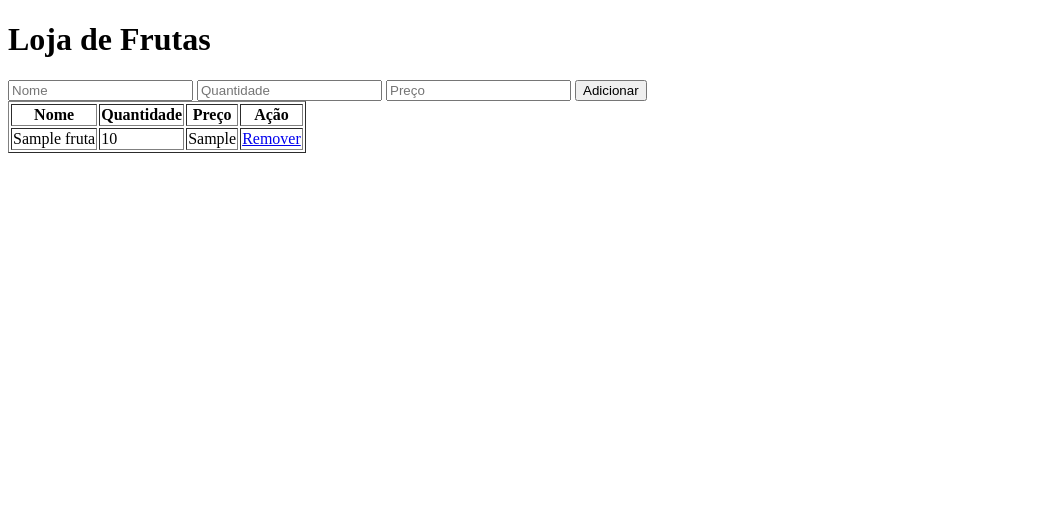
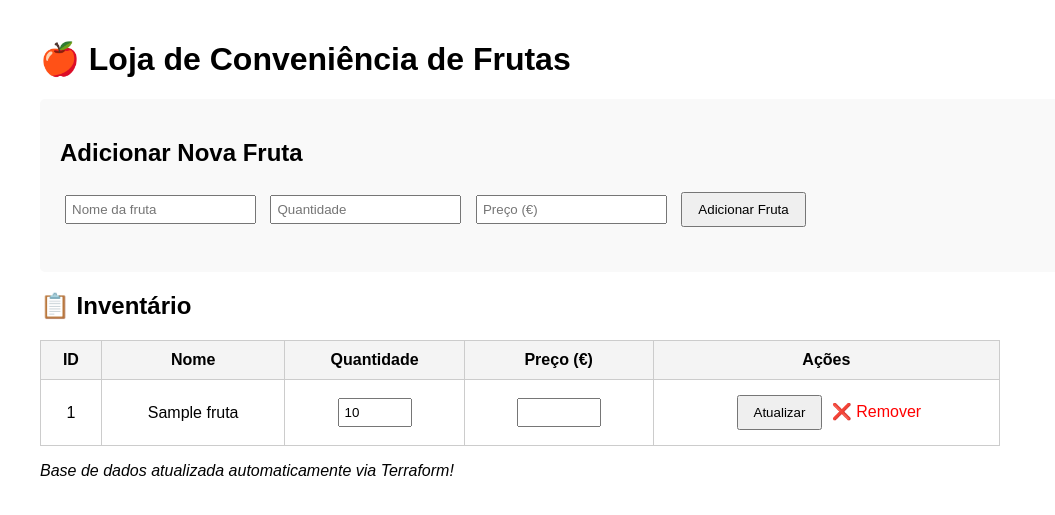
Before and after one commit to rpspereira/labfinal, a PHP site: page / in a window 1280 px wide. Shown: the top 515 px of the page, without its empty margins (0-1055 px from the left). Run offline with PHP 8.4, Linux system fonts and the light colour scheme; tables that the repository leaves empty or names only in its code hold one stand-in row (values such as "Sample post").

Commit message:
Update index.php

```diff
--- a/index.php
+++ b/index.php
@@ -3,9 +3,9 @@ ini_set('display_errors', 1);
 error_reporting(E_ALL);
 
 // Configuração da base de dados
-$host = '10.0.1.4'; // IP da tua VM MySQL
-$user = 'mysqladmin';
-$pass = '@pass123!';
+$host = '10.0.1.4'; // IP privado da tua VM MySQL (ajusta conforme o output do Terraform)
+$user = 'frutaria_user'; // Username criado no provisionamento
+$pass = 'frutaria_pass'; // Password criada no provisionamento
 $db   = 'frutaria';
 
 $conn = new mysqli($host, $user, $pass, $db);
@@ -27,6 +27,14 @@ if (isset($_GET['remover'])) {
     $conn->query("DELETE FROM frutas WHERE id=$id");
 }
 
+// Atualizar fruta
+if (isset($_POST['update'])) {
+    $id = intval($_POST['id']);
+    $quantidade = intval($_POST['quantidade']);
+    $preco = floatval($_POST['preco']);
+    $conn->query("UPDATE frutas SET quantidade=$quantidade, preco=$preco WHERE id=$id");
+}
+
 // Buscar frutas
 $result = $conn->query("SELECT * FROM frutas ORDER BY nome ASC");
 ?>
@@ -34,26 +42,65 @@ $result = $conn->query("SELECT * FROM frutas ORDER BY nome ASC");
 <html lang="pt">
 <head>
     <meta charset="UTF-8">
-    <title>Loja de Frutas</title>
+    <title>Loja de Conveniência de Frutas</title>
+    <style>
+        body { font-family: Arial, sans-serif; margin: 40px; }
+        table { border-collapse: collapse; width: 80%; }
+        th, td { border: 1px solid #ccc; padding: 10px; text-align: center; }
+        th { background: #f4f4f4; }
+        form { margin: 20px 0; }
+        input[type="text"], input[type="number"] { padding: 5px; margin: 5px; }
+        button { padding: 8px 15px; margin: 5px; cursor: pointer; }
+        .add-form { background: #f9f9f9; padding: 20px; border-radius: 5px; margin-bottom: 20px; }
+    </style>
 </head>
 <body>
-    <h1>Loja de Frutas</h1>
-    <form method="post">
-        <input type="text" name="nome" placeholder="Nome" required>
-        <input type="number" name="quantidade" placeholder="Quantidade" required>
-        <input type="number" step="0.01" name="preco" placeholder="Preço" required>
-        <button type="submit" name="add">Adicionar</button>
-    </form>
-    <table border="1">
-        <tr><th>Nome</th><th>Quantidade</th><th>Preço</th><th>Ação</th></tr>
-        <?php while($f = $result->fetch_assoc()): ?>
-        <tr>
-            <td><?= htmlspecialchars($f['nome']) ?></td>
-            <td><?= $f['quantidade'] ?></td>
-            <td><?= $f['preco'] ?></td>
-            <td><a href="?remover=<?= $f['id'] ?>" onclick="return confirm('Remover?')">Remover</a></td>
-        </tr>
-        <?php endwhile; ?>
+    <h1>🍎 Loja de Conveniência de Frutas</h1>
+
+    <div class="add-form">
+        <h2>Adicionar Nova Fruta</h2>
+        <form method="post">
+            <input type="text" name="nome" placeholder="Nome da fruta" required>
+            <input type="number" name="quantidade" placeholder="Quantidade" min="0" required>
+            <input type="number" step="0.01" name="preco" placeholder="Preço (€)" min="0" required>
+            <button type="submit" name="add">Adicionar Fruta</button>
+        </form>
+    </div>
+
+    <h2>📋 Inventário</h2>
+    <table>
+        <thead>
+            <tr>
+                <th>ID</th>
+                <th>Nome</th>
+                <th>Quantidade</th>
+                <th>Preço (€)</th>
+                <th>Ações</th>
+            </tr>
+        </thead>
+        <tbody>
+            <?php while($fruta = $result->fetch_assoc()): ?>
+            <tr>
+                <form method="post" style="display: contents;">
+                    <td><?= $fruta['id'] ?></td>
+                    <td><?= htmlspecialchars($fruta['nome']) ?></td>
+                    <td>
+                        <input type="number" name="quantidade" value="<?= $fruta['quantidade'] ?>" min="0" required style="width: 60px;">
+                    </td>
+                    <td>
+                        <input type="number" step="0.01" name="preco" value="<?= $fruta['preco'] ?>" min="0" required style="width: 70px;">
+                    </td>
+                    <td>
+                        <input type="hidden" name="id" value="<?= $fruta['id'] ?>">
+                        <button type="submit" name="update">Atualizar</button>
+                        <a href="?remover=<?= $fruta['id'] ?>" onclick="return confirm('Remover <?= htmlspecialchars($fruta['nome']) ?>?')" style="color: red; text-decoration: none;">❌ Remover</a>
+                    </td>
+                </form>
+            </tr>
+            <?php endwhile; ?>
+        </tbody>
     </table>
+
+    <p><em>Base de dados atualizada automaticamente via Terraform!</em></p>
 </body>
 </html>
```
